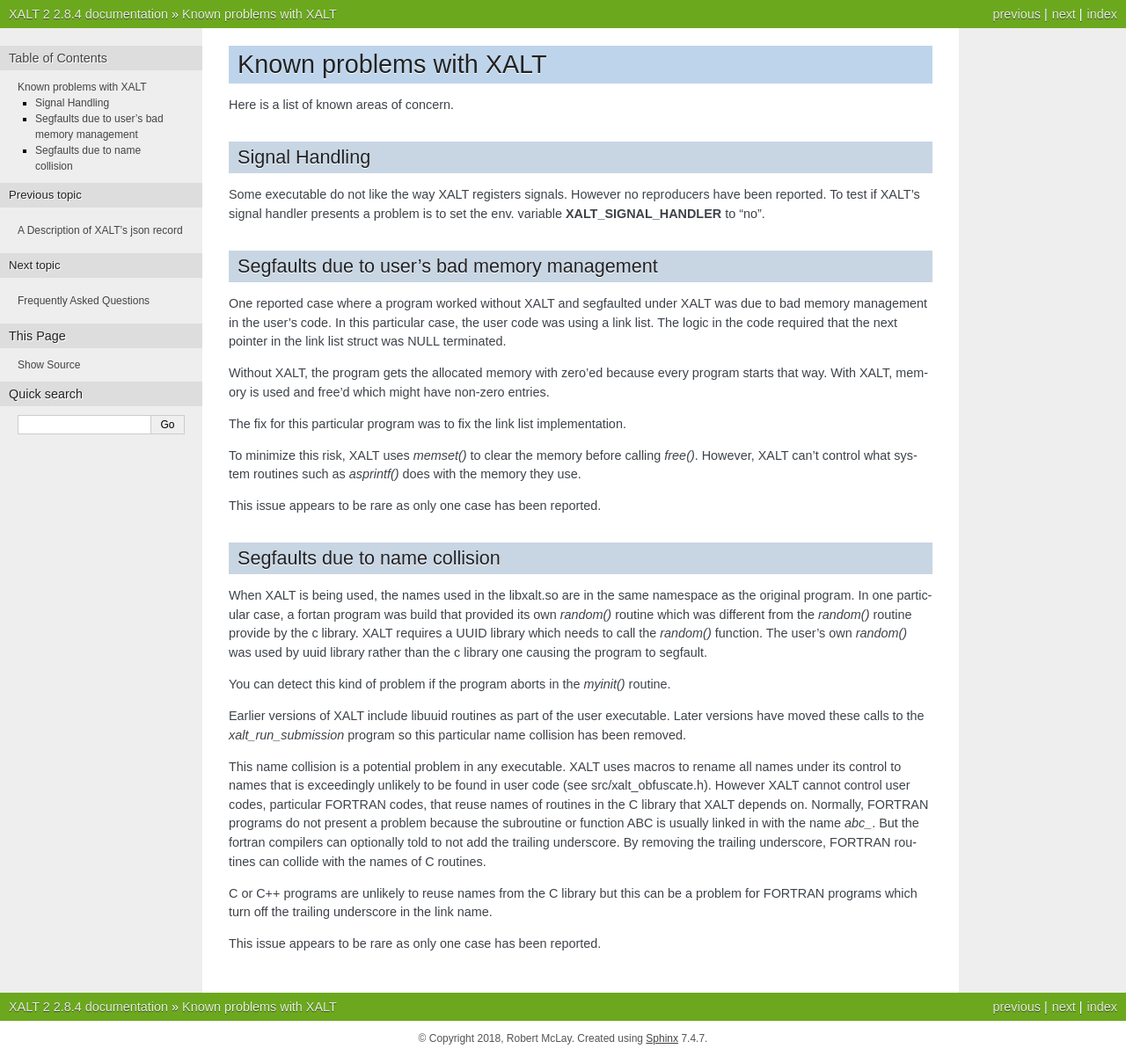
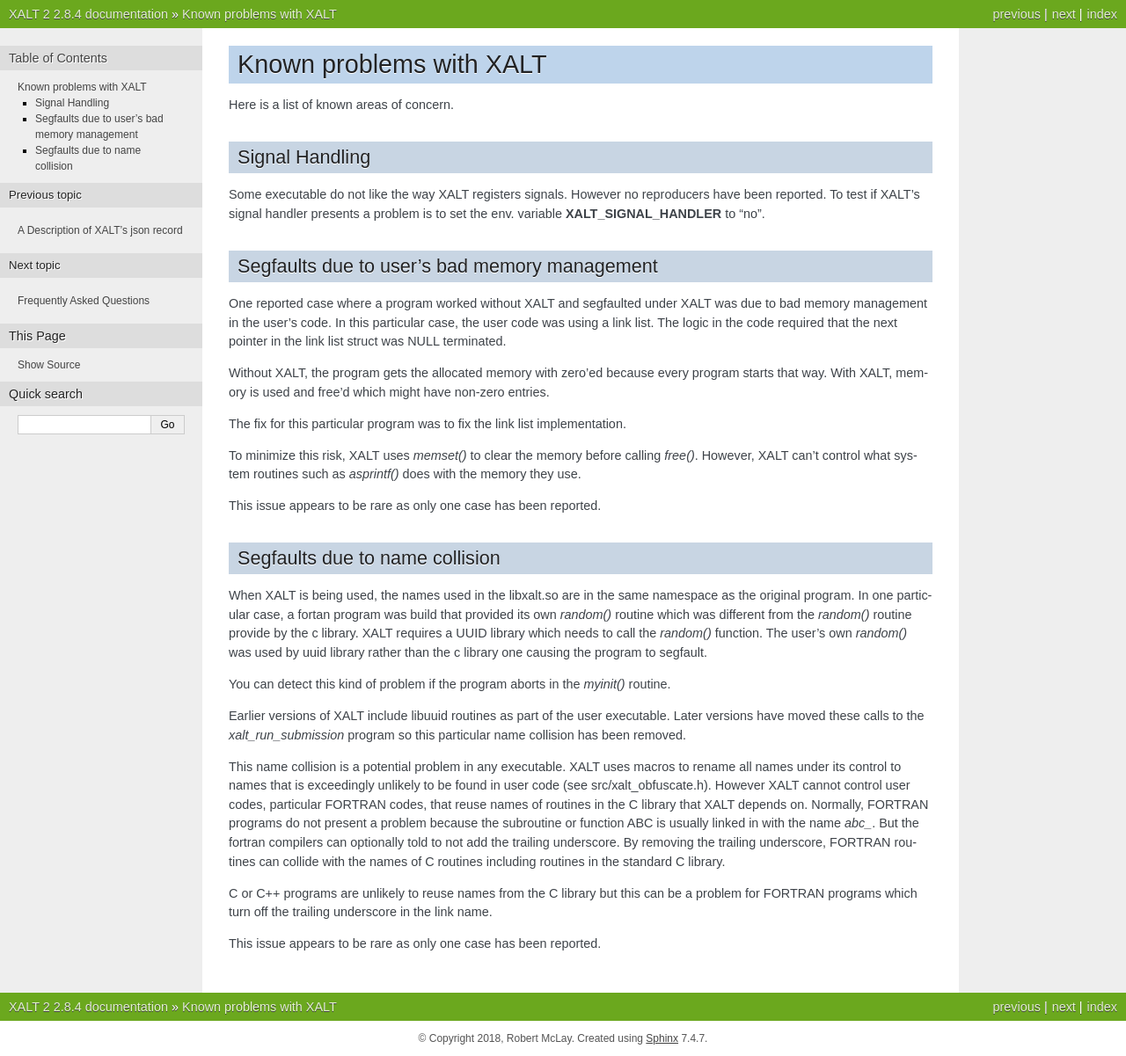
Before and after one commit to xalt/xalt, a Sphinx documentation site: the page built from docs/source/130_known_problems.rst, in a window 1280 px wide. Shown: the whole page at 88% size. Built offline with Sphinx 7.4.7, drawn with Linux system fonts in a browser that asks for light colours.

Commit message:
Releasing xalt-2.8.5

```diff
--- a/docs/source/130_known_problems.rst
+++ b/docs/source/130_known_problems.rst
@@ -64,7 +64,7 @@
 linked in with the name *abc_*. But the fortran compilers can
 optionally told to not add the trailing underscore. By removing the
 trailing underscore, FORTRAN routines can collide with the names of C
-routines.
+routines including routines in the standard C library.
 
 C or C++ programs are unlikely to reuse names from the C library but
 this can be a problem for FORTRAN programs which turn off the trailing
```
Also changed, not shown: 1 other file.
